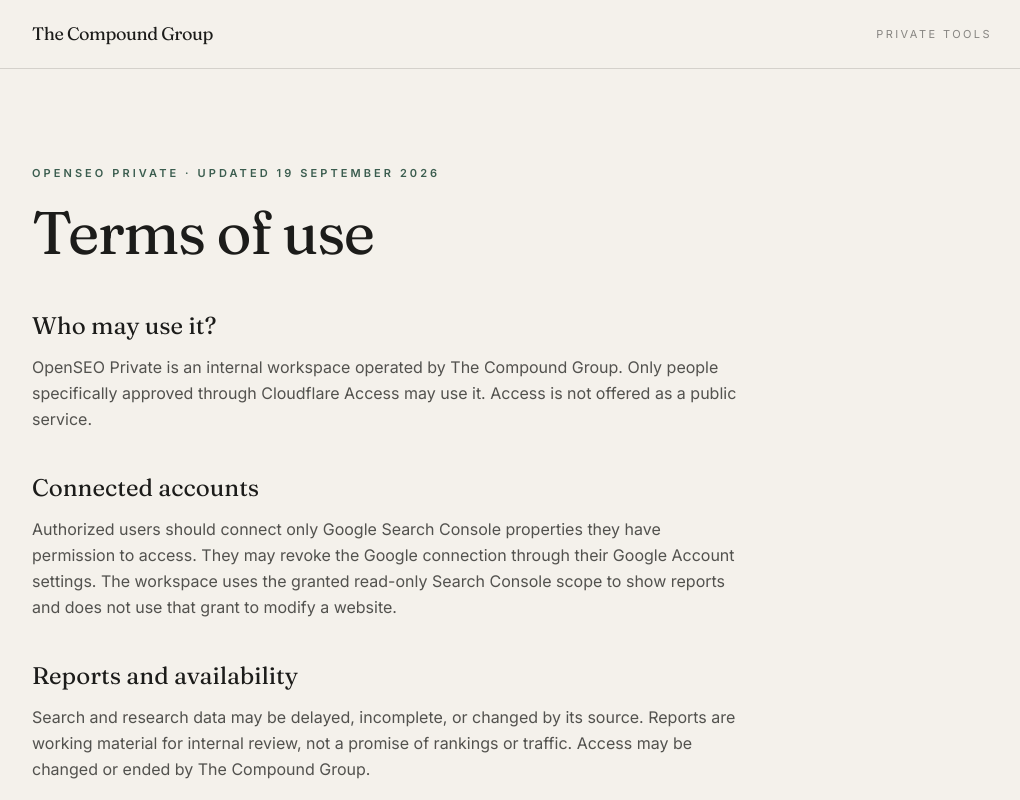
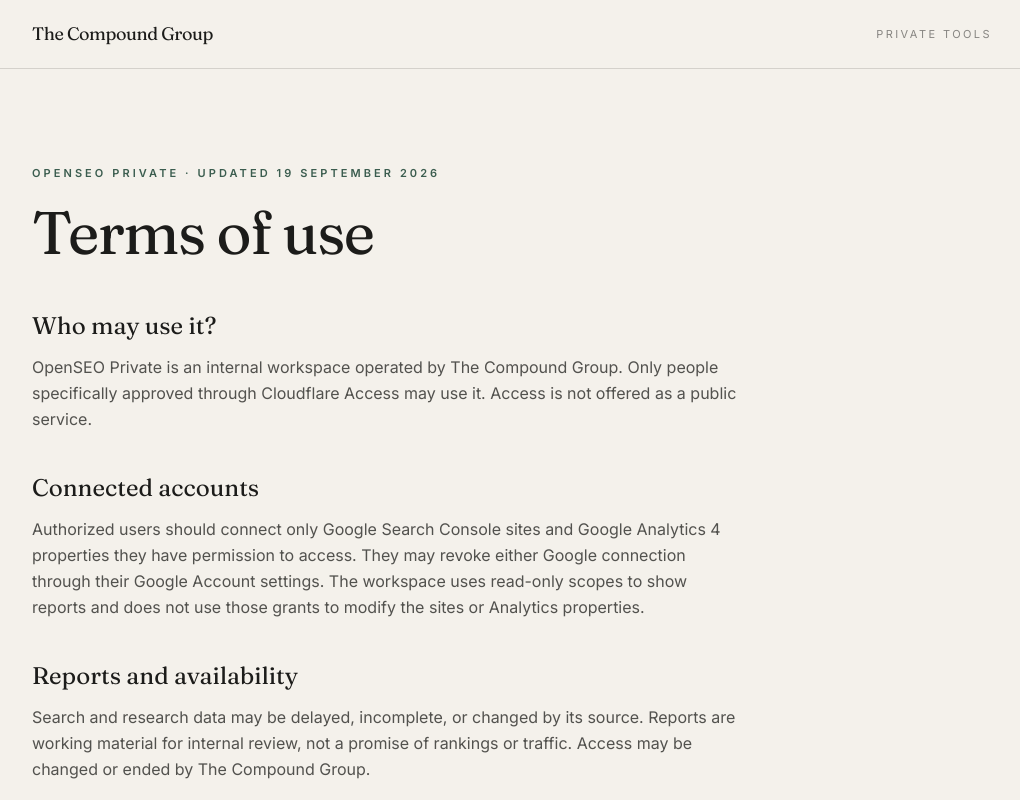
Before and after one commit to iacobp/thecompoundgroup, a Next.js app: page /open-seo/terms in a window 1280 px wide. Shown: the top 800 px of the page, without its empty margins (128-1148 px from the left). Built offline with nearby package versions, Linux system fonts and the light colour scheme.

Commit message:
Document read-only Analytics connection for OpenSEO

```diff
--- a/app/open-seo/page.tsx
+++ b/app/open-seo/page.tsx
@@ -27,13 +27,13 @@ export default function OpenSeoPage() {
         </div>
         <div className="border-t border-sage/50 pt-5 md:mt-5">
           <p className="text-[11px] font-semibold uppercase tracking-[0.22em] text-sage">
-            Google Search Console
+            Google Search Console and Analytics
           </p>
           <p className="mt-4 leading-relaxed text-ink/70">
             With account consent, OpenSEO Private reads Search Console data for
-            verified properties to show clicks, impressions, queries, pages,
-            positions, and related diagnostics. It requests read-only Search
-            Console access.
+            verified sites and Google Analytics 4 data for selected properties.
+            This includes search performance, traffic, and engagement reports.
+            Both connections request read-only access.
           </p>
         </div>
       </div>
--- a/app/open-seo/privacy/page.tsx
+++ b/app/open-seo/privacy/page.tsx
@@ -2,7 +2,7 @@ import type { Metadata } from "next";
 
 export const metadata: Metadata = {
   title: "OpenSEO Private privacy policy",
-  description: "How The Compound Group's private SEO workspace handles Google Search Console data.",
+  description: "How The Compound Group's private SEO workspace handles Google Search Console and Analytics data.",
   alternates: { canonical: "/open-seo/privacy" },
 };
 
@@ -37,6 +37,13 @@ export default function OpenSeoPrivacyPage() {
             also receives the Google account identity needed to associate the
             connection with the authorized user.
           </p>
+          <p className="mt-4">
+            If an authorized user separately connects Google Analytics 4, the
+            workspace requests read-only access to selected properties. It
+            reads property details and reports such as traffic sources,
+            sessions, engagement, landing pages, and key events. It also
+            receives the connected Google account identity.
+          </p>
         </section>
         <section>
           <h2 className="mb-3 font-display text-2xl text-ink">How do we use and protect it?</h2>
@@ -48,8 +55,8 @@ export default function OpenSeoPrivacyPage() {
             account. We do not sell Google data or use it for advertising.
           </p>
           <p className="mt-4">
-            When an authorized user asks an AI agent to work with Search Console
-            data, the selected information may be provided to the AI service
+            When an authorized user asks an AI agent to work with Google data,
+            the selected information may be provided to the AI service
             used for that request. Separate keyword and backlink research may
             send entered domains or search terms to DataForSEO; this does not
             grant DataForSEO access to the Google account.
@@ -58,7 +65,7 @@ export default function OpenSeoPrivacyPage() {
         <section>
           <h2 className="mb-3 font-display text-2xl text-ink">How long is it kept?</h2>
           <p>
-            We keep the Search Console connection while it is needed for the
+            We keep each Google connection while it is needed for the
             private workspace. An authorized user can revoke access in their
             Google Account settings or ask us to remove the connection and
             associated stored data. Revoking access stops future collection;
--- a/app/open-seo/terms/page.tsx
+++ b/app/open-seo/terms/page.tsx
@@ -27,11 +27,12 @@ export default function OpenSeoTermsPage() {
         <section>
           <h2 className="mb-3 font-display text-2xl text-ink">Connected accounts</h2>
           <p>
-            Authorized users should connect only Google Search Console
-            properties they have permission to access. They may revoke the
-            Google connection through their Google Account settings. The
-            workspace uses the granted read-only Search Console scope to show
-            reports and does not use that grant to modify a website.
+            Authorized users should connect only Google Search Console sites
+            and Google Analytics 4 properties they have permission to access.
+            They may revoke either Google connection through their Google
+            Account settings. The workspace uses read-only scopes to show
+            reports and does not use those grants to modify the sites or
+            Analytics properties.
           </p>
         </section>
         <section>
```
